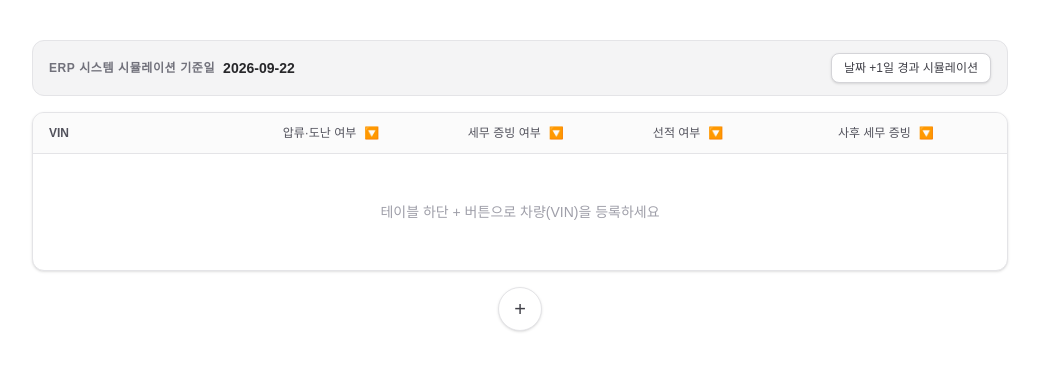
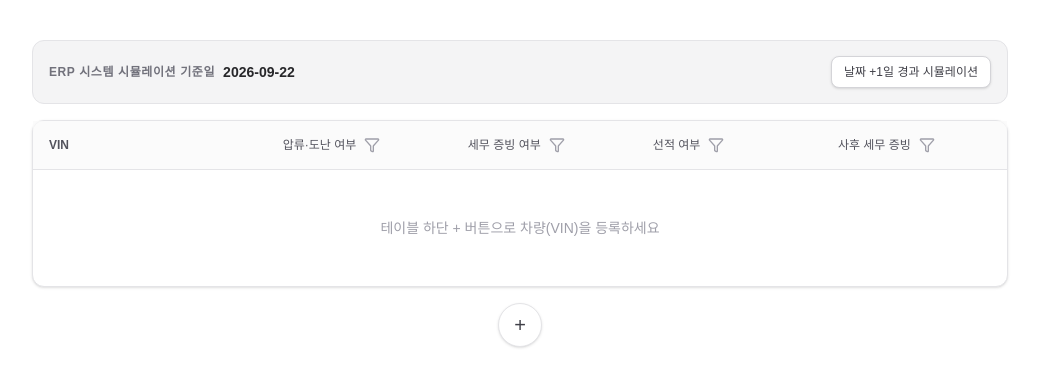
Before and after one commit to aiden0413/erp-task, a Next.js app: page / in a window 1280 px wide. Shown: the top 386 px of the page, without its empty margins (120-1159 px from the left). Built offline with nearby package versions, Linux system fonts and the light colour scheme.

Commit message:
filter오류 수정

```diff
--- a/app/components/ColumnFilter.tsx
+++ b/app/components/ColumnFilter.tsx
@@ -1,12 +1,14 @@
 import { useState, useRef, useEffect } from "react";
+import { Filter } from "lucide-react";
 
 interface ColumnFilterProps {
   selectedValues: string[];
   options: { label: string; value: string }[];
   onChange: (newValues: string[]) => void;
+  align?: "left" | "right";
 }
 
-export function ColumnFilter({ selectedValues, options, onChange }: ColumnFilterProps) {
+export function ColumnFilter({ selectedValues, options, onChange, align = "left" }: ColumnFilterProps) {
   const [isOpen, setIsOpen] = useState(false);
   const ref = useRef<HTMLDivElement>(null);
 
@@ -27,17 +29,22 @@ export function ColumnFilter({ selectedValues, options, onChange }: ColumnFilter
   };
 
   return (
-    <div className="relative inline-block" ref={ref}>
+    <div className="h-4 relative inline-block" ref={ref}>
       <button
         type="button"
         onClick={() => setIsOpen(!isOpen)}
-        className={`ml-1 text-xs ${selectedValues.length ? "text-blue-600 font-bold" : "text-zinc-400"}`}
+        className={`inline-flex items-center gap-1 ml-1 text-xs transition-colors ${
+          selectedValues.length ? "text-blue-600 font-bold" : "text-zinc-400 hover:text-zinc-600"
+        }`}
       >
-        🔽 {selectedValues.length ? `(${selectedValues.length})` : ""}
+        <Filter className="h-4 w-4 shrink-0" />
+        <span className="inline-block w-4 text-left">
+          {selectedValues.length ? `(${selectedValues.length})` : ""}
+        </span>
       </button>
 
       {isOpen && (
-        <div className="absolute left-0 mt-1 w-36 rounded border bg-white p-2 shadow-md z-10 text-xs space-y-1">
+        <div className={`absolute flex flex-col gap-1 w-36 rounded border bg-white p-2 shadow-md z-10 text-xs ${align === "right" ? "right-0" : "left-0"}`}>
           {options.map((opt) => (
             <label key={opt.value} className="flex items-center gap-2 p-1 hover:bg-zinc-50 cursor-pointer">
               <input
@@ -52,7 +59,7 @@ export function ColumnFilter({ selectedValues, options, onChange }: ColumnFilter
             <button
               type="button"
               onClick={() => onChange([])}
-              className="w-full pt-1 mt-1 border-t text-center text-zinc-400 text-[10px]"
+              className="w-full border-t pt-2 text-center text-zinc-400 text-[10px]"
             >
               초기화
             </button>
--- a/app/components/VehicleTable.tsx
+++ b/app/components/VehicleTable.tsx
@@ -49,12 +49,13 @@ export const filterColumns = [
     ],
   },
   {
-    key: "taxEvidenceStatus" as const,
+    key: "afterTaxEvidenceStatus" as const,
     title: "사후 세무 증빙",
     options: [
       { label: "완료", value: "complete" },
       { label: "제출필요", value: "incomplete" },
       { label: "해당없음", value: "not_applicable" },
+      { label: "기한 초과", value: "overdue" },
     ],
   },
 ];
@@ -71,7 +72,7 @@ export function VehicleTable({
   return (
     <div className="w-full">
       {/* 모던 ERP 스타일 카드 컨테이너 */}
-      <div className="overflow-hidden rounded-xl border border-zinc-200 bg-white shadow-sm">
+      <div className="rounded-xl border border-zinc-200 bg-white shadow-sm">
         <table className="w-full table-fixed border-collapse text-left text-sm">
           <colgroup>
             <col className="w-[24%]" />
@@ -82,15 +83,16 @@ export function VehicleTable({
           </colgroup>
           <thead>
             <tr className="border-b border-zinc-200 bg-zinc-50/75 text-xs font-semibold text-zinc-600">
-              <th className="px-4 py-3 align-middle">VIN</th>
+              <th className="p-4 align-middle">VIN</th>
               {filterColumns.map((column, idx) => (
-                <th key={`${column.key}-${idx}`} className="px-4 py-3 align-middle font-medium">
-                  <div className="inline-flex items-center gap-1">
+                <th key={`${column.key}-${idx}`} className="p-4 align-middle font-medium">
+                  <div className="inline-flex items-center justify-between gap-1">
                     {column.title}
                     <ColumnFilter
                       selectedValues={filters[column.key]}
                       options={column.options}
                       onChange={(newValues) => onFilterChange(column.key, newValues)}
+                      align={idx === filterColumns.length - 1 ? "right" : "left"}
                     />
                   </div>
                 </th>
@@ -120,14 +122,24 @@ export function VehicleTable({
                     ? deadlineText(vehicle.postEvidenceDaysRemaining)
                     : null;
 
+                const isRisk =
+                  vehicle.seizureTheftStatus === "blocked" ||
+                  vehicle.taxEvidenceStatus === "overdue";
+
                 return (
                   <tr
                     key={vehicle.vin}
                     onClick={() => onSelectVehicle(vehicle.vin)}
-                    className="cursor-pointer transition-colors hover:bg-zinc-50/80"
+                    className={`cursor-pointer transition-colors ${
+                      isRisk
+                        ? "bg-red-100/90 hover:bg-red-200/90"
+                        : "hover:bg-zinc-50/80"
+                    }`}
                   >
                     <td className="px-4 py-3.5 font-mono text-xs font-medium text-zinc-900">
-                      {vehicle.vin}
+                      <span className={isRisk ? "font-bold text-red-900" : ""}>
+                        {vehicle.vin}
+                      </span>
                     </td>
                     <td className="px-4 py-3.5">
                       <StatusBadge label={seizure.label} dot={seizure.dot} />
--- a/app/data/mockData.ts
+++ b/app/data/mockData.ts
@@ -7,6 +7,7 @@ export const mockVehicles: Vehicle[] = [
     taxEvidenceStatus: "incomplete",
     shipmentStatus: "fast_track",
     postEvidenceDaysRemaining: 7,
+    afterTaxEvidenceStatus: "incomplete",
   },
   {
     vin: "WVWZZZ1JZXW000333",
@@ -14,6 +15,7 @@ export const mockVehicles: Vehicle[] = [
     taxEvidenceStatus: "not_applicable",
     shipmentStatus: "hard_blocked",
     postEvidenceDaysRemaining: null,
+    afterTaxEvidenceStatus: "not_applicable",
   },
   {
     vin: "KNADN512AB1234567",
@@ -21,6 +23,7 @@ export const mockVehicles: Vehicle[] = [
     taxEvidenceStatus: "complete",
     shipmentStatus: "approved",
     postEvidenceDaysRemaining: null,
+    afterTaxEvidenceStatus: "complete",
   },
   {
     vin: "KNHXX00XXXX000002",
@@ -28,6 +31,7 @@ export const mockVehicles: Vehicle[] = [
     taxEvidenceStatus: "incomplete",
     shipmentStatus: "fast_track",
     postEvidenceDaysRemaining: 7,
+    afterTaxEvidenceStatus: "incomplete",
   },
   {
     vin: "KM8J3CA46JU000555",
@@ -35,6 +39,7 @@ export const mockVehicles: Vehicle[] = [
     taxEvidenceStatus: "complete",
     shipmentStatus: "approved",
     postEvidenceDaysRemaining: null,
+    afterTaxEvidenceStatus: "complete",
   },
   {
     vin: "JM1BL1SF5A1000444",
@@ -42,6 +47,7 @@ export const mockVehicles: Vehicle[] = [
     taxEvidenceStatus: "not_applicable",
     shipmentStatus: "hard_blocked",
     postEvidenceDaysRemaining: null,
+    afterTaxEvidenceStatus: "not_applicable",
   },
   {
     vin: "KNAFU411BA5000666",
@@ -49,6 +55,7 @@ export const mockVehicles: Vehicle[] = [
     taxEvidenceStatus: "incomplete",
     shipmentStatus: "fast_track",
     postEvidenceDaysRemaining: 7,
+    afterTaxEvidenceStatus: "incomplete",
   },
   {
     vin: "5YJ3E1EA7KF000777",
@@ -56,6 +63,7 @@ export const mockVehicles: Vehicle[] = [
     taxEvidenceStatus: "incomplete",
     shipmentStatus: "fast_track",
     postEvidenceDaysRemaining: 7,
+    afterTaxEvidenceStatus: "incomplete",
   },
   {
     vin: "KMHCT41DBAU000888",
@@ -63,6 +71,7 @@ export const mockVehicles: Vehicle[] = [
     taxEvidenceStatus: "not_applicable",
     shipmentStatus: "hard_blocked",
     postEvidenceDaysRemaining: null,
+    afterTaxEvidenceStatus: "not_applicable",
   },
   {
     vin: "KNAGN412BFA000999",
@@ -70,6 +79,7 @@ export const mockVehicles: Vehicle[] = [
     taxEvidenceStatus: "complete",
     shipmentStatus: "approved",
     postEvidenceDaysRemaining: null,
+    afterTaxEvidenceStatus: "complete",
   },
 ];
 
--- a/app/page.tsx
+++ b/app/page.tsx
@@ -78,9 +78,9 @@ export default function Home() {
   }
 
   return (
-    <main className="mx-auto flex min-h-full w-full max-w-5xl flex-col px-6 py-10">
+    <main className="mx-auto flex min-h-full w-full max-w-5xl flex-col px-6 py-10 gap-4">
       {/* 테이블 상단에 현재 날짜 및 [+1일 경과] 버튼 배치 */}
-      <div className="mb-4 flex items-center justify-between rounded-xl bg-zinc-100 px-4 py-3 border border-zinc-200">
+      <div className="h-16 flex items-center justify-between rounded-xl bg-zinc-100 p-4 border border-zinc-200">
         <div className="flex items-center gap-2">
           <span className="text-xs font-semibold text-zinc-500 uppercase tracking-wider">ERP 시스템 시뮬레이션 기준일</span>
           <span className="text-sm font-bold text-zinc-800">{currentDate}</span>
@@ -88,7 +88,7 @@ export default function Home() {
         <button
           type="button"
           onClick={handleAdvanceDay}
-          className="inline-flex items-center gap-1.5 rounded-lg bg-white px-3 py-1.5 text-xs font-medium text-zinc-700 shadow-sm border border-zinc-300 hover:bg-zinc-50 transition-colors cursor-pointer"
+          className="h-8 inline-flex items-center gap-1.5 rounded-lg bg-white px-3 py-1.5 text-xs font-medium text-zinc-700 shadow-sm border border-zinc-300 hover:bg-zinc-50 transition-colors cursor-pointer"
         >
           <span>날짜 +1일 경과 시뮬레이션</span>
         </button>
--- a/app/utils/vehicleFilters.ts
+++ b/app/utils/vehicleFilters.ts
@@ -45,6 +45,7 @@ export const initialFilters: Filters = {
   seizureTheftStatus: [],
   taxEvidenceStatus: [],
   shipmentStatus: [],
+  afterTaxEvidenceStatus: [],
 };
 
 export function filterVehicles(vehicles: Vehicle[], filters: Filters): Vehicle[] {
@@ -64,6 +65,11 @@ export function filterVehicles(vehicles: Vehicle[], filters: Filters): Vehicle[]
       filters.shipmentStatus.length === 0 ||
       filters.shipmentStatus.includes(v.shipmentStatus);
 
-    return matchSeizure && matchTax && matchShipment;
+    // 4. 사후 세무 증빙 필터 체크
+    const matchAfterTax =
+      filters.afterTaxEvidenceStatus.length === 0 ||
+      filters.afterTaxEvidenceStatus.includes(v.afterTaxEvidenceStatus);
+
+    return matchSeizure && matchTax && matchShipment && matchAfterTax;
   });
 }
--- a/package.json
+++ b/package.json
@@ -9,6 +9,7 @@
     "lint": "eslint"
   },
   "dependencies": {
+    "lucide-react": "^1.47.0",
     "next": "16.3.5",
     "react": "19.2.8",
     "react-dom": "19.2.8"
```
Also changed, not shown: app/types/index.ts (+8 -4 lines), 1 other file (tests, documents, lock files or other folders).
